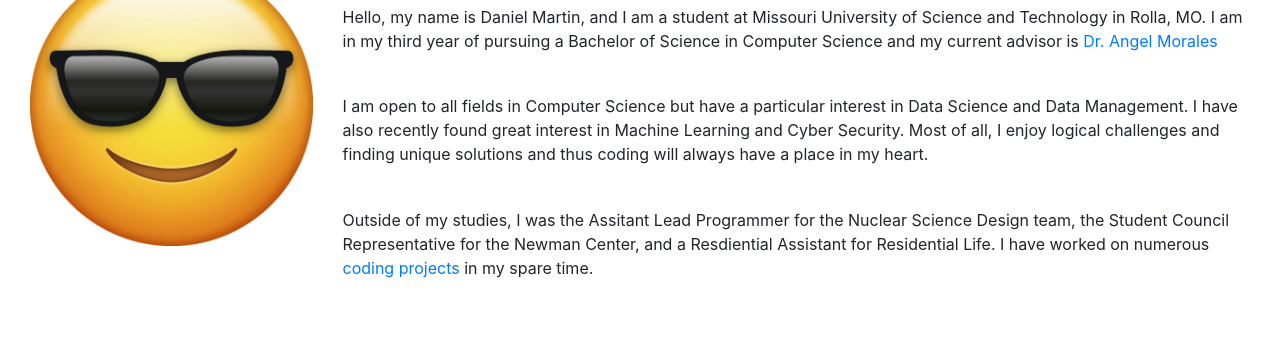
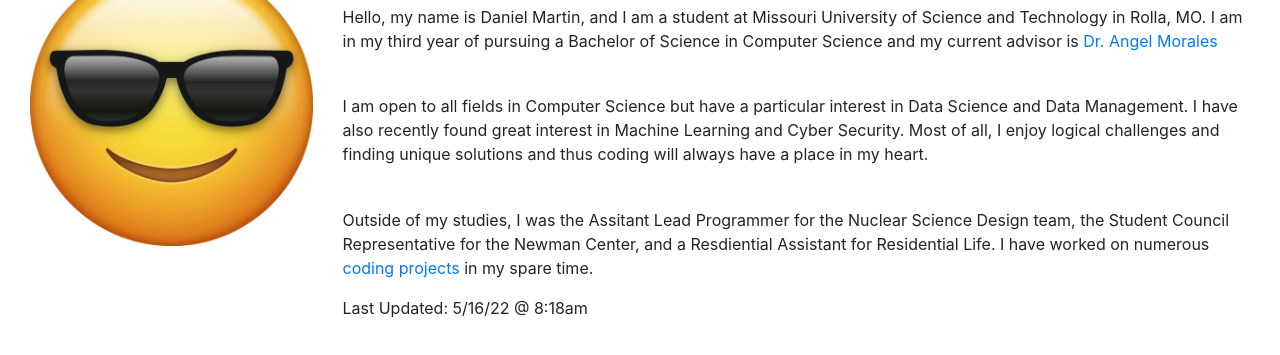
Before and after one commit to Dmartin42/Dmartin42.github.io, a plain HTML site: page index.html in a window 1280 px wide. Shown: the part 93-448 px from the top of the page. Drawn offline with nearby package versions, Linux system fonts and the light colour scheme.

Commit message:
Update index.html

```diff
--- a/index.html
+++ b/index.html
@@ -93,6 +93,7 @@
                       </p>
 
                   </span>
+			  <p> Last Updated: 5/16/22 @ 8:18am </p>
 
 
                           </div>
```
